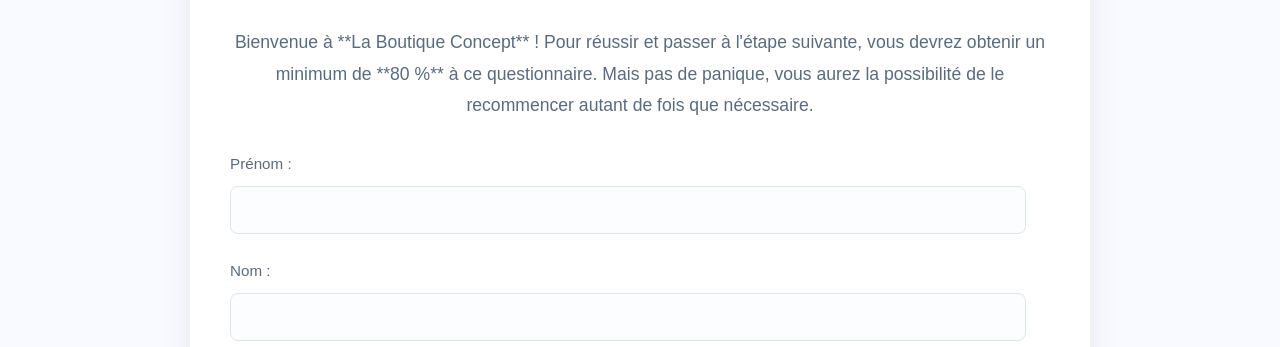
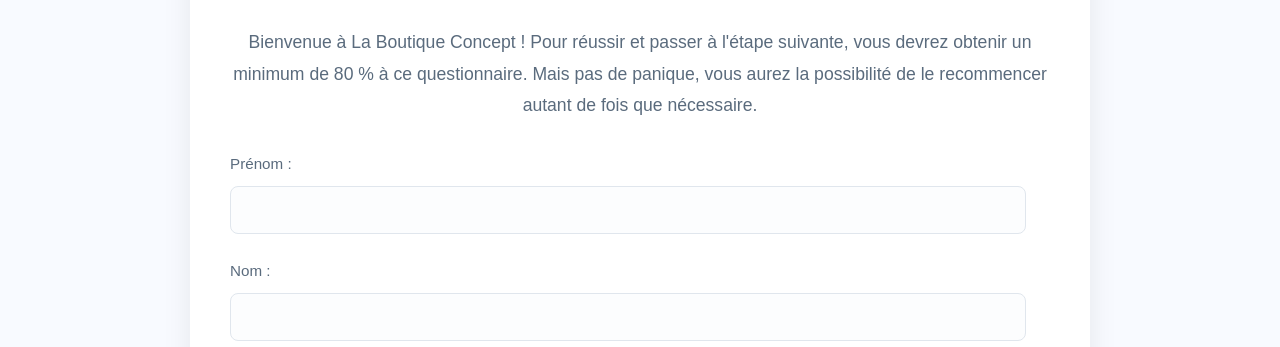
Before and after one commit to Opikcorporation/la-boutique-concept-qcm, a plain HTML site: page index.html in a window 1280 px wide. Shown: the part 453-800 px from the top of the page. Drawn offline with nearby package versions, Linux system fonts and the light colour scheme.

Commit message:
Update index.html

```diff
--- a/index.html
+++ b/index.html
@@ -511,7 +511,7 @@
             <img src="https://drive.google.com/thumbnail?id=1e01uu9TrEF3z2r0hyei57NLeldVliFnY&sz=s800" alt="Logo La Boutique Concept" class="logo">
             <h2>Bienvenue au QCM de Service en Restauration Événementielle</h2>
             <p class="introduction-text">
-                Bienvenue à **La Boutique Concept** ! Pour réussir et passer à l'étape suivante, vous devrez obtenir un minimum de **80 %** à ce questionnaire. Mais pas de panique, vous aurez la possibilité de le recommencer autant de fois que nécessaire.
+                Bienvenue à La Boutique Concept ! Pour réussir et passer à l'étape suivante, vous devrez obtenir un minimum de 80 % à ce questionnaire. Mais pas de panique, vous aurez la possibilité de le recommencer autant de fois que nécessaire.
             </p>
             <form id="userInfoForm">
                 <div class="form-group">
```
